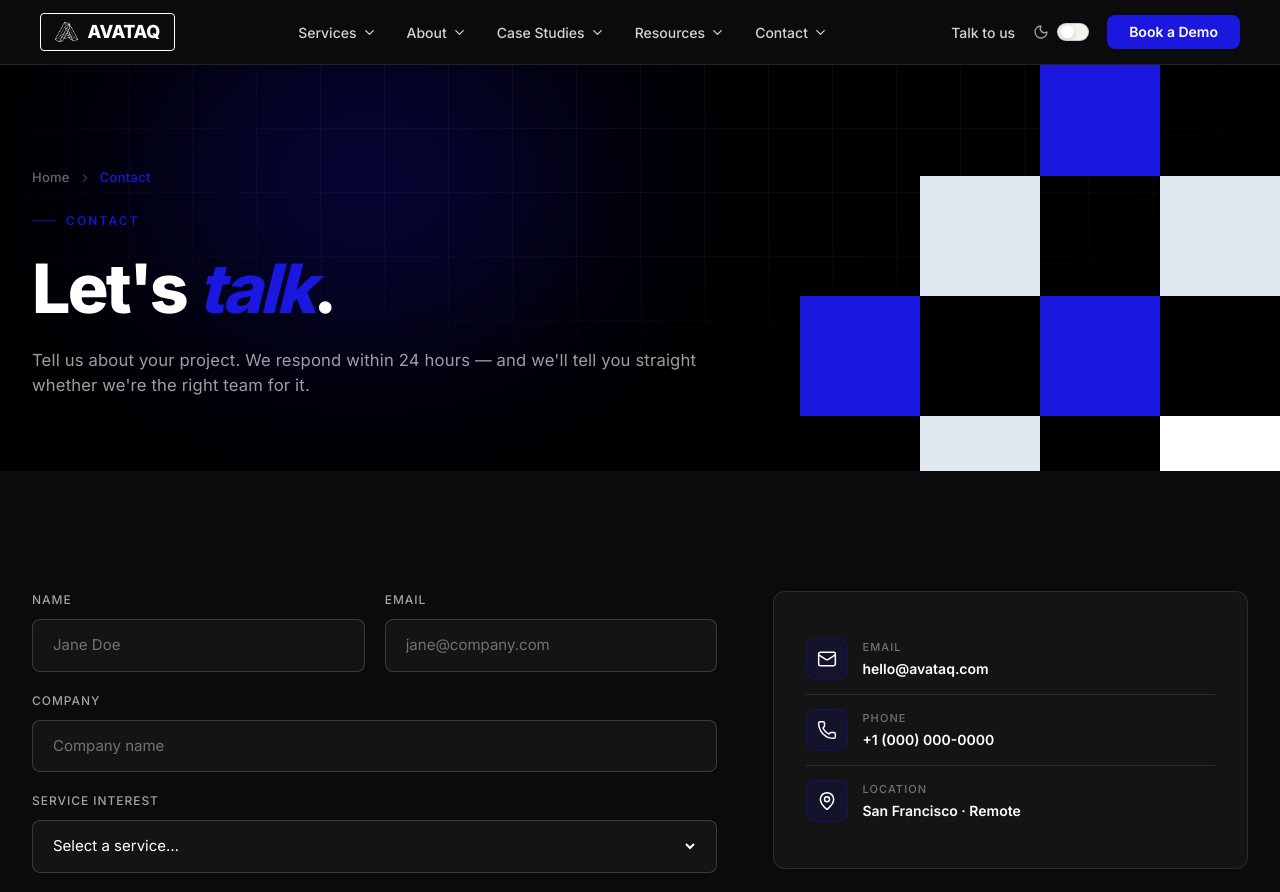
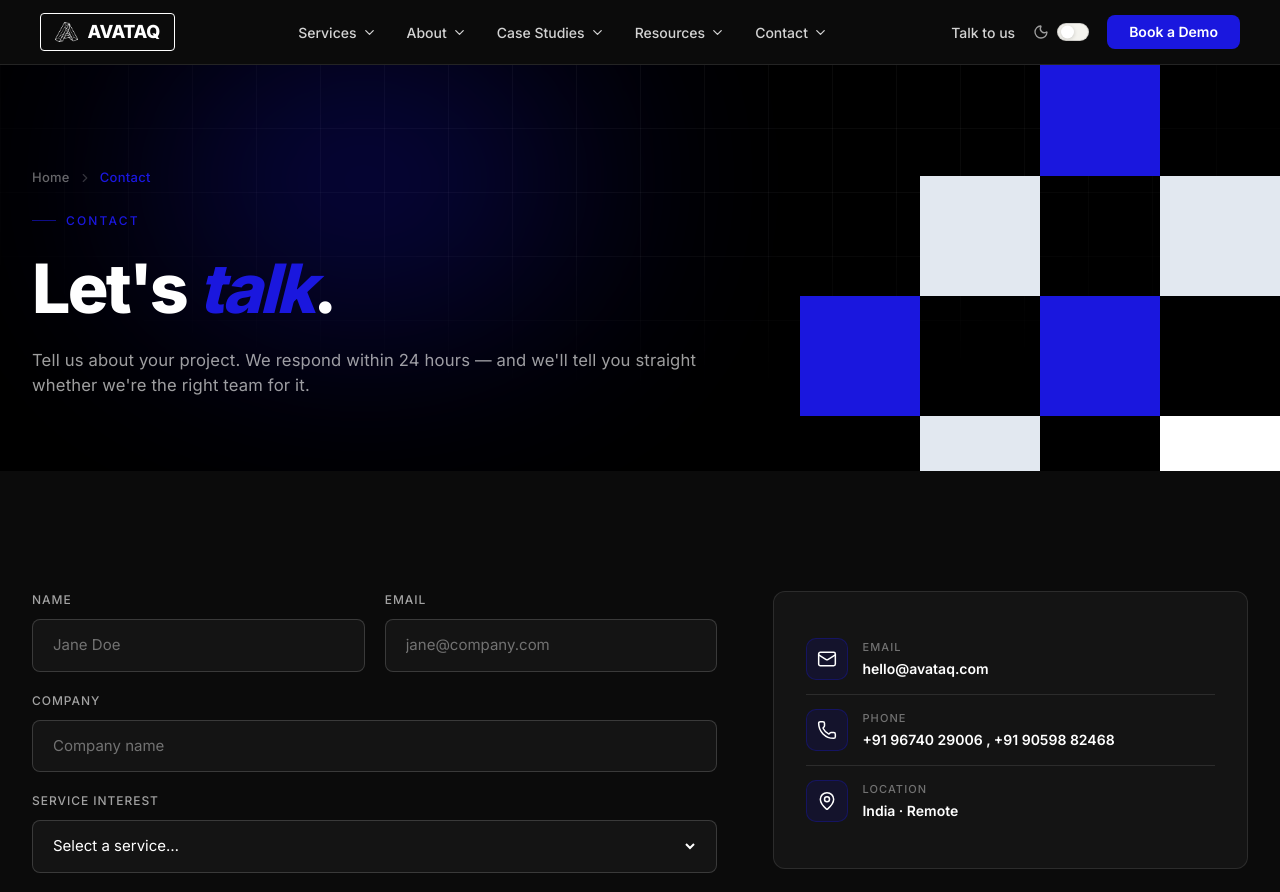
Before and after one commit to Vishal-code-E/avataq, a Next.js app in the folder avataq/: page /contact in a window 1280 px wide. Shown: the top 892 px of the page. Built offline with nearby package versions, Linux system fonts and the light colour scheme.

Commit message:
fav upd , conatct update

```diff
--- a/avataq/app/contact/page.tsx
+++ b/avataq/app/contact/page.tsx
@@ -6,8 +6,8 @@ import { PageHero } from "../../components/PageHero";
 
 const INFO = [
   { Icon: Mail, label: "Email", value: "hello@avataq.com" },
-  { Icon: Phone, label: "Phone", value: "+1 (000) 000-0000" },
-  { Icon: MapPin, label: "Location", value: "San Francisco · Remote" },
+  { Icon: Phone, label: "Phone", value: "+91 96740 29006 , +91 90598 82468" },
+  { Icon: MapPin, label: "Location", value: "India · Remote" },
 ];
 
 const FAQS = [
--- a/avataq/app/layout.tsx
+++ b/avataq/app/layout.tsx
@@ -14,6 +14,9 @@ export const metadata: Metadata = {
   title: "AVATAQ — The operating system for AI-native business",
   description:
     "An OS — not a stack of disconnected automation. Agents share a kernel: identity, policy, observability, and a graph of every workflow your business runs on.",
+  icons: {
+    icon: "/avataq-mark-black.webp",
+  },
 };
 
 export default function RootLayout({
```
